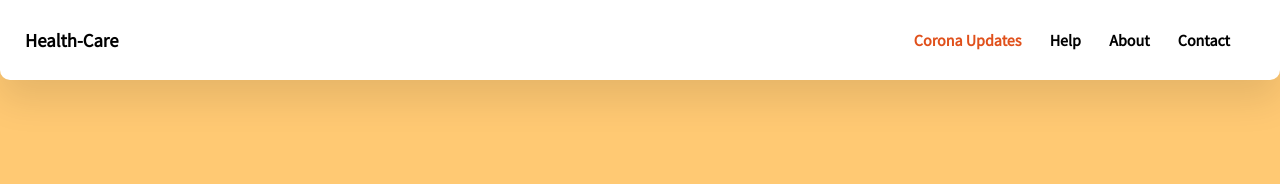
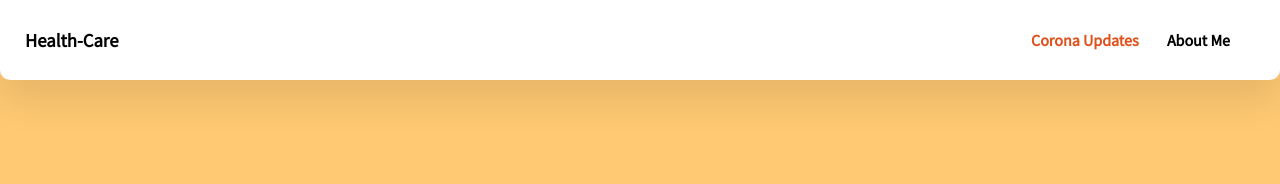
Before and after one commit to itsharry46/COVID_Website, a plain HTML site: page index.html in a window 1280 px wide. Shown: the top 184 px of the page. Drawn offline with nearby package versions, Linux system fonts and the light colour scheme.

Commit message:
Update index.html

```diff
--- a/index.html
+++ b/index.html
@@ -18,9 +18,7 @@
 			</div>
 			<div class="links">
 				<a href="#" class="mainlink">Corona Updates</a>
-				<a href="#">Help</a>
-				<a href="#">About</a>
-				<a href="#">Contact</a>
+				<a href="https://itsharry46.github.io/Portfolio_Website">About Me</a>
 			</div>
 		</div>
 
```
